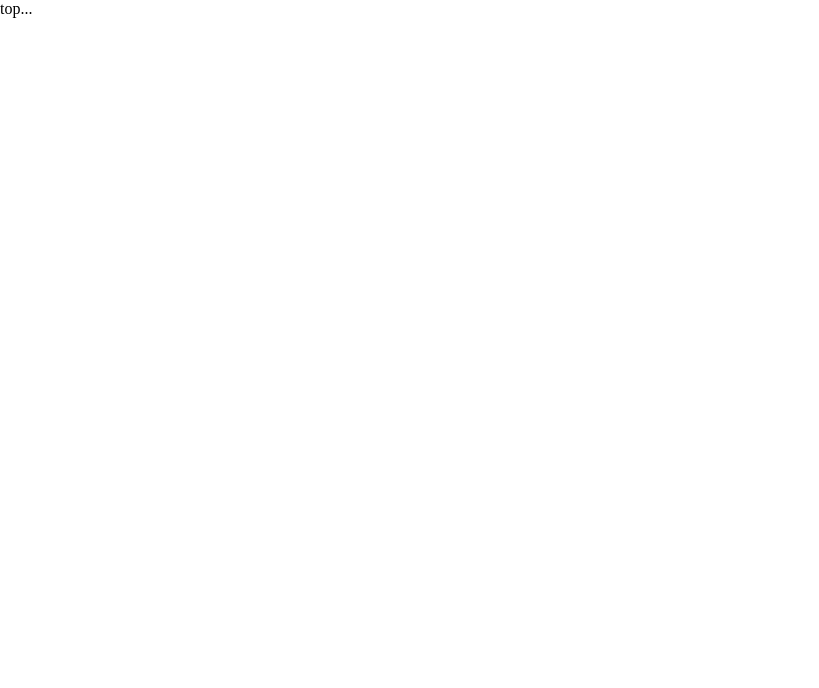
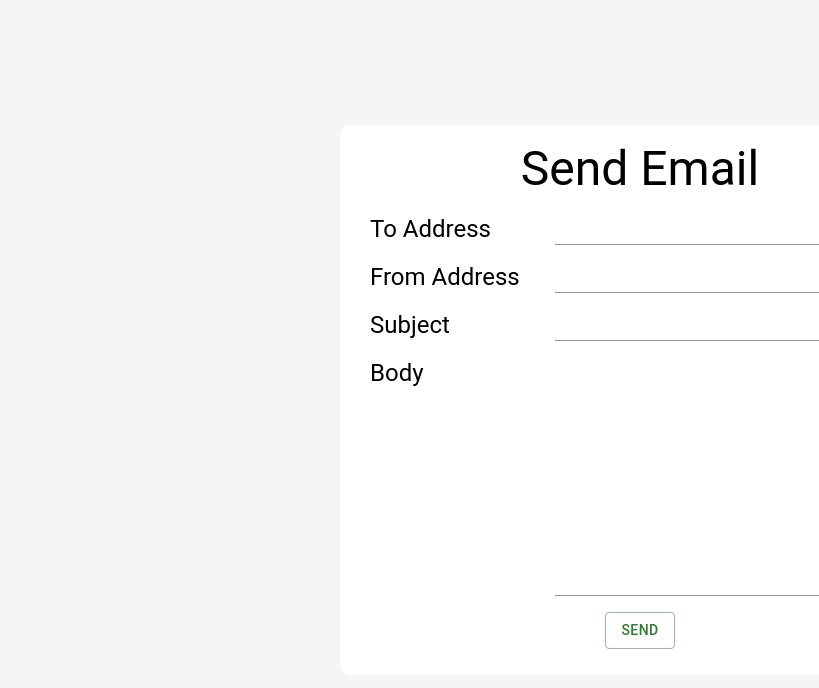
Before and after one commit to ijufumi/departure_time, a React app in the folder web/: page / in a window 1280 px wide. Shown: the top 688 px of the page, without its empty margins (0-819 px from the left). Built offline with nearby package versions, Linux system fonts and the light colour scheme.

Commit message:
Implemented form

```diff
--- a/web/src/pages/Top.tsx
+++ b/web/src/pages/Top.tsx
@@ -1,13 +1,59 @@
-import React, { FC } from "react";
-import { Stack, Box } from "@mui/material";
+import React, { FC, useState } from "react";
+import { Stack, Box, Container, Typography, Grid, Input, Button } from "@mui/material";
 
 interface Props { }
 
 const Top: FC<Props> = () => {
+  const [toAddress, setToAddress] = useState<string>("");
+  const [fromAddress, setFromAddress] = useState<string>("");
+  const [subject, setSubject] = useState<string>("");
+  const [body, setBody] = useState<string>("");
+
   return (
-    <Stack>
-      <Box>{"top..."}</Box>
-    </Stack>
+    <Container sx={{ bgcolor: "#f5f5f5", display: "flex", justifyContent: "center", alignItems: "center", minHeight: "100vh", minWidth: "100vw"}}>
+      <Box sx={{ bgcolor: "#ffffff", borderRadius: "10px" }} width={"600px"} height={"550px"}>
+        <Stack direction={"column"} sx={{ display: "flex", justifyContent: "center", alignItems: "center" }}>
+          <Box my={2}>
+            <Typography variant="h3">{"Send Email"}</Typography>
+          </Box>
+          <Box sx={{ width: "90%"}}>
+            <Grid container spacing={2}>
+              <Grid item xs={4}>
+                <Typography variant="h5">{"To Address"}</Typography>
+              </Grid>
+              <Grid item xs={8}>
+                <Input type="email" fullWidth={true} value={toAddress} onChange={(e: any) => setToAddress(e.target.value)} />
+              </Grid>
+              <Grid item xs={4}>
+                <Typography variant="h5">{"From Address"}</Typography>
+              </Grid>
+              <Grid item xs={8}>
+                <Input type="email" fullWidth={true} value={fromAddress} onChange={(e: any) => setFromAddress(e.target.value)} />
+              </Grid>
+              <Grid item xs={4}>
+                <Typography variant="h5">{"Subject"}</Typography>
+              </Grid>
+              <Grid item xs={8}>
+                <Input type="text" fullWidth={true} value={subject} onChange={(e: any) => setSubject(e.target.value)} />
+              </Grid>
+              <Grid item xs={4}>
+                <Typography variant="h5">{"Body"}</Typography>
+              </Grid>
+              <Grid item xs={8}>
+                <Input type="text" fullWidth={true} multiline={true} value={body} minRows={10} maxRows={10} onChange={(e: any) => setBody(e.target.value)} />
+              </Grid>
+              <Grid item xs={12}>
+                <Box sx={{ display: "flex", justifyContent: "center", alignItems: "center" }}>
+                  <Button variant="outlined" color="success">
+                    <Typography variant="button">Send</Typography>
+                  </Button>
+                </Box>
+              </Grid>
+            </Grid>
+          </Box>
+        </Stack>
+      </Box>
+    </Container>
   );
 };
 
```
